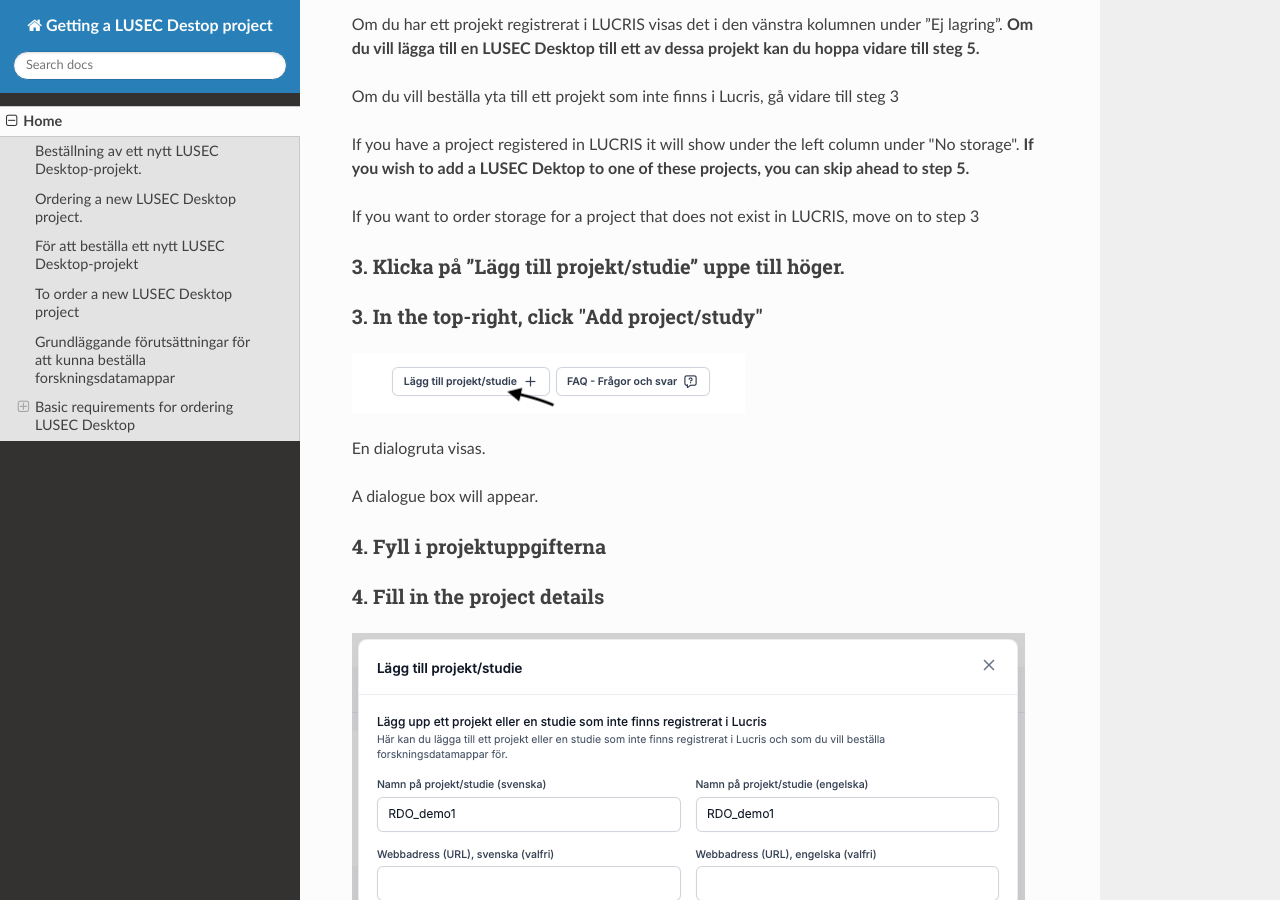
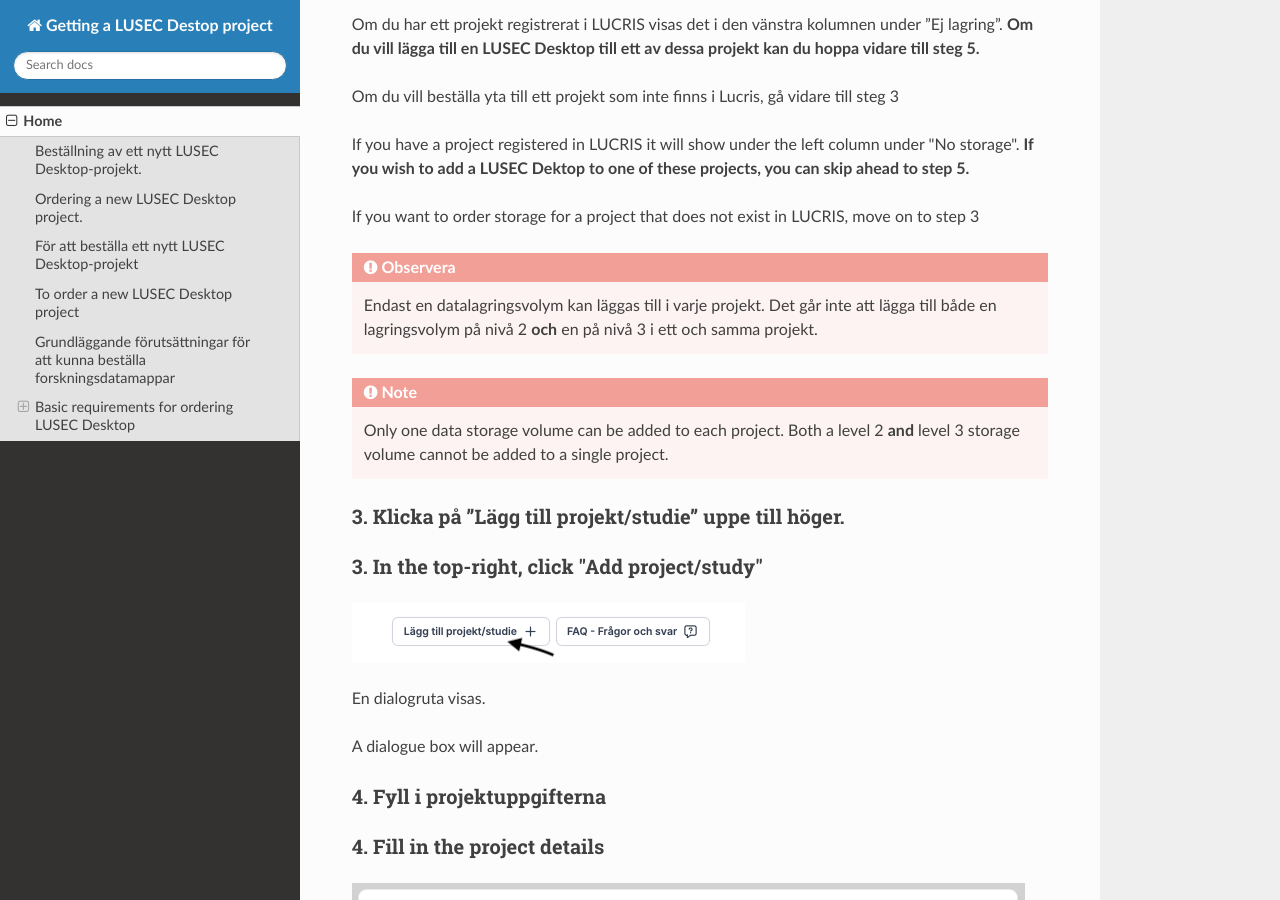
Before and after one commit to RDO-LU/Getting_a_LUSEC_Project, an MkDocs documentation site: the page built from docs/index.md, in a window 1280 px wide and 900 px high, scrolled down 1956 px. Built offline with MkDocs 1.6.1, drawn with Linux system fonts in a browser that asks for light colours; nearby versions of some CDN libraries.

Commit message:
Lucris addition

```diff
--- a/docs/index.md
+++ b/docs/index.md
@@ -63,6 +63,14 @@ Om du vill beställa yta till ett projekt som inte finns i Lucris, gå vidare ti
 If you have a project registered in LUCRIS it will show under the left column under "No storage". **If you wish to add a LUSEC Dektop to one of these projects, you can skip ahead to step 5.**
 
 If you want to order storage for a project that does not exist in LUCRIS, move on to step 3
+
+
+!!! danger inline end "Observera"
+    Endast en datalagringsvolym kan läggas till i varje projekt. Det går inte att lägga till både en lagringsvolym på nivå 2 **och** en på nivå 3 i ett och samma projekt.
+
+
+!!! danger inline end "Note"
+    Only one data storage volume can be added to each project. Both a level 2 **and** level 3 storage volume cannot be added to a single project.
 
 
 ### 3\. Klicka på ”Lägg till projekt/studie” uppe till höger.
```
Also changed, not shown: site/index.html.
